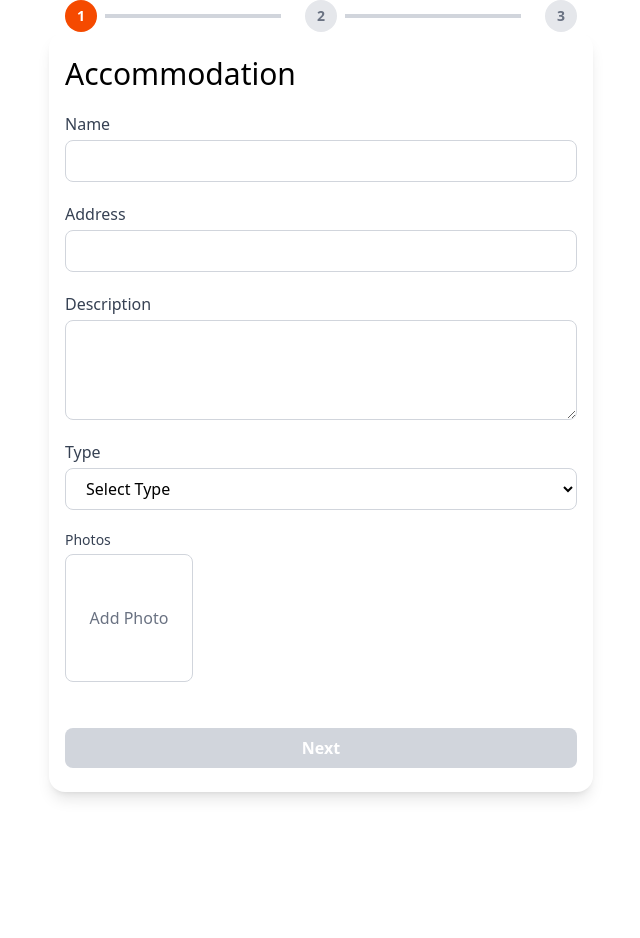
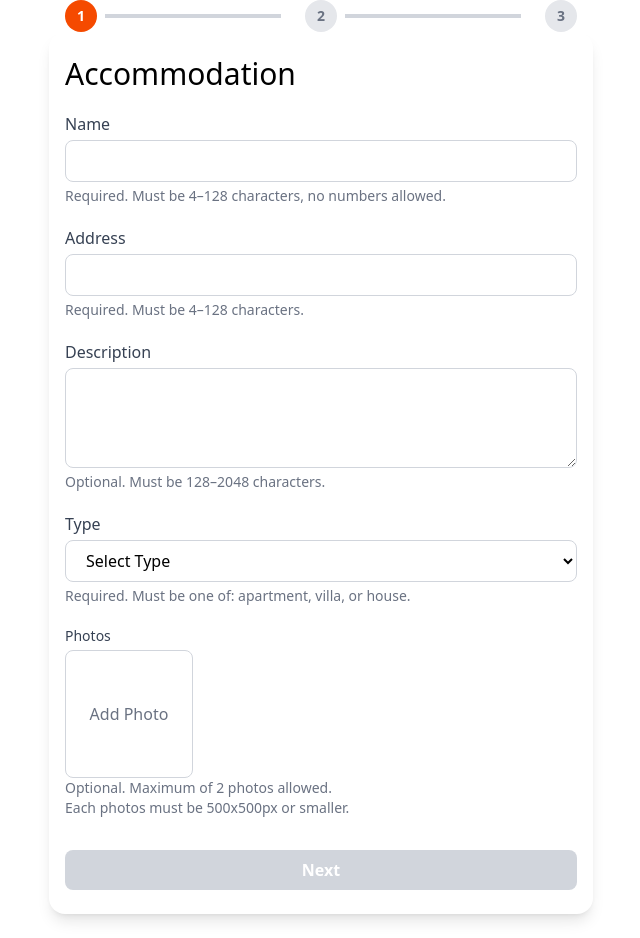
Before and after one commit to JuFML/multi-step-form-webcomponent, a React (Vite) app: page / in a window 1280 px wide. Shown: the whole page, without its empty margins (319-959 px from the left). Before the commit the page ends 816 px from the top, so only its background shows below. Built offline with nearby package versions, Linux system fonts and the light colour scheme.

Commit message:
feat: add field requirement messages to input components to guide user and prevent errors

```diff
--- a/src/components/AccommodationForm.tsx
+++ b/src/components/AccommodationForm.tsx
@@ -22,6 +22,58 @@ const steps: Step[] = [
   { id: 2, label: "Owner" },
   { id: 3, label: "Summary" },
 ];
+
+export interface IFormData {
+  accommodation: {
+    name: string;
+    address: string;
+    description: string;
+    type: string;
+    photos: File[];
+    photosPreviews: string[];
+  };
+  owner: {
+    name: string;
+    email: string;
+    phone: string;
+  }
+};
+
+export type FieldRequirementsMsgs = {
+  accommodation: {
+    name: string;
+    address: string;
+    description: string;
+    type: string;
+    photos: {
+      quantity: string;
+      dimension: string;
+    };
+  };
+  owner: {
+    name: string;
+    email: string;
+    phone: string;
+  }
+};
+
+const fieldRequirementsMsgs: FieldRequirementsMsgs = {
+  accommodation: {
+    name: "Required. Must be 4–128 characters, no numbers allowed.",
+    address: "Required. Must be 4–128 characters.",
+    description: "Optional. Must be 128–2048 characters.",
+    type: "Required. Must be one of: apartment, villa, or house.",
+    photos: {
+      quantity: "Optional. Maximum of 2 photos allowed.",
+      dimension: "Each photos must be 500x500px or smaller."
+    }
+  },
+  owner: {
+    name: "Required. Must be 4–64 characters.",
+    email: "Required. Must be a valid email address.",
+    phone: "Optional. Must be numbers only and up to 9 digits."
+  }
+}
 
 const AccommodationForm = ({ element }: { element: HTMLElement }) => {
   const [step, setStep] = useState(1)
@@ -67,8 +119,8 @@ const AccommodationForm = ({ element }: { element: HTMLElement }) => {
       <StepProgress step={step} steps={steps} />
 
       <div className=" min-w-[320px] px-4 mx-auto p-6 bg-white shadow-lg rounded-2xl space-y-8">
-        {step === 1 && <Step1Accommodation title={steps[0].label} checkStepValidation={checkStepValidation} updateFormData={updateFormData} formData={formData} />}
-        {step === 2 && <Step2Owner title={steps[1].label} checkStepValidation={checkStepValidation} updateFormData={updateFormData} formData={formData} />}
+        {step === 1 && <Step1Accommodation title={steps[0].label} checkStepValidation={checkStepValidation} updateFormData={updateFormData} formData={formData} requirementsMsgs={fieldRequirementsMsgs} />}
+        {step === 2 && <Step2Owner title={steps[1].label} checkStepValidation={checkStepValidation} updateFormData={updateFormData} formData={formData} requirementsMsgs={fieldRequirementsMsgs} />}
         {step === 3 && <Step3Summary stepsTitles={[steps[0].label, steps[1].label]} formData={formData} />}
         {submissionFeedback && <SubmissionFeedback submissionFeedback={submissionFeedback} />}
 
--- a/src/components/Input.tsx
+++ b/src/components/Input.tsx
@@ -1,3 +1,4 @@
+
 interface InputFieldProps {
   label: string;
   name: string;
@@ -7,12 +8,13 @@ interface InputFieldProps {
   onBlur?: React.FocusEventHandler<HTMLInputElement | HTMLTextAreaElement | HTMLSelectElement>;
   inputType?: 'input' | 'textarea' | 'select';
   options?: string[];
-  type?: string
+  type?: string;
+  requirementsMsgs: string
 }
 
 
 
-const Input = ({ label, name, value, error, onChange, onBlur, inputType = 'input', options, type = 'text' }: InputFieldProps) => {
+const Input = ({ label, name, value, error, onChange, onBlur, requirementsMsgs, inputType = 'input', options, type = 'text' }: InputFieldProps) => {
   const baseInputClass = "rounded-lg border border-gray-300 px-4 py-2 focus:outline-none focus:ring-2 focus:ring-green-300"
 
   return (
@@ -53,7 +55,9 @@ const Input = ({ label, name, value, error, onChange, onBlur, inputType = 'input
         />
       )}
 
-      {error && <p className="text-red-500 text-sm mt-1">{error}</p>}
+      {error ?
+        <p className="text-red-500 text-sm mt-1">{error}</p> :
+        <p className="text-gray-500 text-sm mt-1">{requirementsMsgs}</p>}
     </div>
   );
 };
--- a/src/components/PhotosInput.tsx
+++ b/src/components/PhotosInput.tsx
@@ -8,9 +8,17 @@ interface InputFieldProps {
   onChange: (e: React.ChangeEvent<HTMLInputElement>) => void;
   onClick: (index: number) => void;
   photosPreview: string[]
+  requirementsMsgs: RequirementsMsgs
 }
 
-const PhotosInput = ({ label, inputImgLabel, name, error, onChange, onClick, photosPreview }: InputFieldProps) => {
+export type RequirementsMsgs = {
+  quantity: string;
+  dimension: string;
+};
+
+
+
+const PhotosInput = ({ label, inputImgLabel, name, error, onChange, onClick, photosPreview, requirementsMsgs }: InputFieldProps) => {
   const fileInputRef = useRef<HTMLInputElement | null>(null);
   const uploadBoxClass = "relative w-32 h-32 rounded-lg border border-gray-300 bg-white"
   const labelClass = "flex justify-center items-center cursor-pointer px-4 py-2 text-gray-500 w-full h-full absolute text-center"
@@ -42,7 +50,14 @@ const PhotosInput = ({ label, inputImgLabel, name, error, onChange, onClick, pho
         </div>
       </div>
 
-      {error && <p className="text-red-500">{error}</p>}
+
+
+      {error ?
+        <p className="text-red-500">{error}</p> :
+        <p className="text-gray-500 text-sm">
+          {requirementsMsgs.quantity}<br />
+          {requirementsMsgs.dimension}
+        </p>}
     </div>
   );
 };
--- a/src/components/Step1Accommodation.tsx
+++ b/src/components/Step1Accommodation.tsx
@@ -1,15 +1,17 @@
 import type { IFormData } from "../context/FormContext";
 import { typeOptions, useStep1Form } from "../hooks/useStep1Form";
+import type { FieldRequirementsMsgs } from "./AccommodationForm";
 import Input from "./Input";
 import PhotosInput from "./PhotosInput";
 interface Step1AccommodationProps {
   checkStepValidation: (isStepValid: boolean) => void;
   updateFormData: (info: IFormData) => void;
   formData: IFormData;
-  title: string
+  title: string;
+  requirementsMsgs: FieldRequirementsMsgs
 }
 
-const Step1Accommodation = ({ checkStepValidation, updateFormData, formData, title }: Step1AccommodationProps) => {
+const Step1Accommodation = ({ checkStepValidation, updateFormData, formData, title, requirementsMsgs }: Step1AccommodationProps) => {
   const {
     error,
     photosPreview,
@@ -22,11 +24,11 @@ const Step1Accommodation = ({ checkStepValidation, updateFormData, formData, tit
   return (
     <div className="space-y-5 min-h-[80vh]">
       <h1 className="text-3xl">{title}</h1>
-      <Input inputType="input" label="Name" name="name" onChange={handleChange} onBlur={handleBlur} value={formData.accommodation.name} error={error.name} />
-      <Input inputType="input" label="Address" name="address" onChange={handleChange} onBlur={handleBlur} value={formData.accommodation.address} error={error.address} />
-      <Input inputType="textarea" label="Description" name="description" onChange={handleChange} onBlur={handleBlur} value={formData.accommodation.description} error={error.description} />
-      <Input inputType="select" label="Type" name="type" onChange={handleChange} onBlur={handleBlur} value={formData.accommodation.type} error={error.type} options={typeOptions} />
-      <PhotosInput label="Photos" inputImgLabel="Add Photo" name="photos" error={error.photos} onChange={handleFileUpload} onClick={handleDeleteImg} photosPreview={photosPreview} />
+      <Input inputType="input" label="Name" name="name" onChange={handleChange} onBlur={handleBlur} value={formData.accommodation.name} error={error.name} requirementsMsgs={requirementsMsgs.accommodation.name} />
+      <Input inputType="input" label="Address" name="address" onChange={handleChange} onBlur={handleBlur} value={formData.accommodation.address} error={error.address} requirementsMsgs={requirementsMsgs.accommodation.address} />
+      <Input inputType="textarea" label="Description" name="description" onChange={handleChange} onBlur={handleBlur} value={formData.accommodation.description} error={error.description} requirementsMsgs={requirementsMsgs.accommodation.description} />
+      <Input inputType="select" label="Type" name="type" onChange={handleChange} onBlur={handleBlur} value={formData.accommodation.type} error={error.type} options={typeOptions} requirementsMsgs={requirementsMsgs.accommodation.type} />
+      <PhotosInput label="Photos" inputImgLabel="Add Photo" name="photos" error={error.photos} onChange={handleFileUpload} onClick={handleDeleteImg} photosPreview={photosPreview} requirementsMsgs={requirementsMsgs.accommodation.photos} />
     </div>
   );
 };
--- a/src/components/Step2Owner.tsx
+++ b/src/components/Step2Owner.tsx
@@ -1,5 +1,6 @@
 import type { IFormData } from "../context/FormContext";
 import { useStep2Form } from "../hooks/useStep2Form"
+import type { FieldRequirementsMsgs } from "./AccommodationForm";
 import Input from "./Input"
 
 interface Step2OwnerProps {
@@ -7,17 +8,18 @@ interface Step2OwnerProps {
   updateFormData: (info: IFormData) => void;
   formData: IFormData;
   title: string
+  requirementsMsgs: FieldRequirementsMsgs
 }
 
-const Step2Owner = ({ checkStepValidation, updateFormData, formData, title }: Step2OwnerProps) => {
+const Step2Owner = ({ checkStepValidation, updateFormData, formData, title, requirementsMsgs }: Step2OwnerProps) => {
   const { error, handleChange, handleBlur } = useStep2Form(checkStepValidation, updateFormData, formData)
   return (
 
     <div className="space-y-5 min-h-[80vh]">
       <h1 className="text-3xl">{title}</h1>
-      <Input inputType="input" label="Name" name="name" onChange={handleChange} onBlur={handleBlur} value={formData.owner.name} error={error.name} />
-      <Input inputType="input" label="Email" name="email" type="email" onChange={handleChange} onBlur={handleBlur} value={formData.owner.email} error={error.email} />
-      <Input inputType="input" label="Phone" name="phone" onChange={handleChange} onBlur={handleBlur} value={formData.owner.phone} error={error.phone} />
+      <Input inputType="input" label="Name" name="name" onChange={handleChange} onBlur={handleBlur} value={formData.owner.name} error={error.name} requirementsMsgs={requirementsMsgs.owner.name} />
+      <Input inputType="input" label="Email" name="email" type="email" onChange={handleChange} onBlur={handleBlur} value={formData.owner.email} error={error.email} requirementsMsgs={requirementsMsgs.owner.email} />
+      <Input inputType="input" label="Phone" name="phone" onChange={handleChange} onBlur={handleBlur} value={formData.owner.phone} error={error.phone} requirementsMsgs={requirementsMsgs.owner.phone} />
     </div>
   )
 }
```
